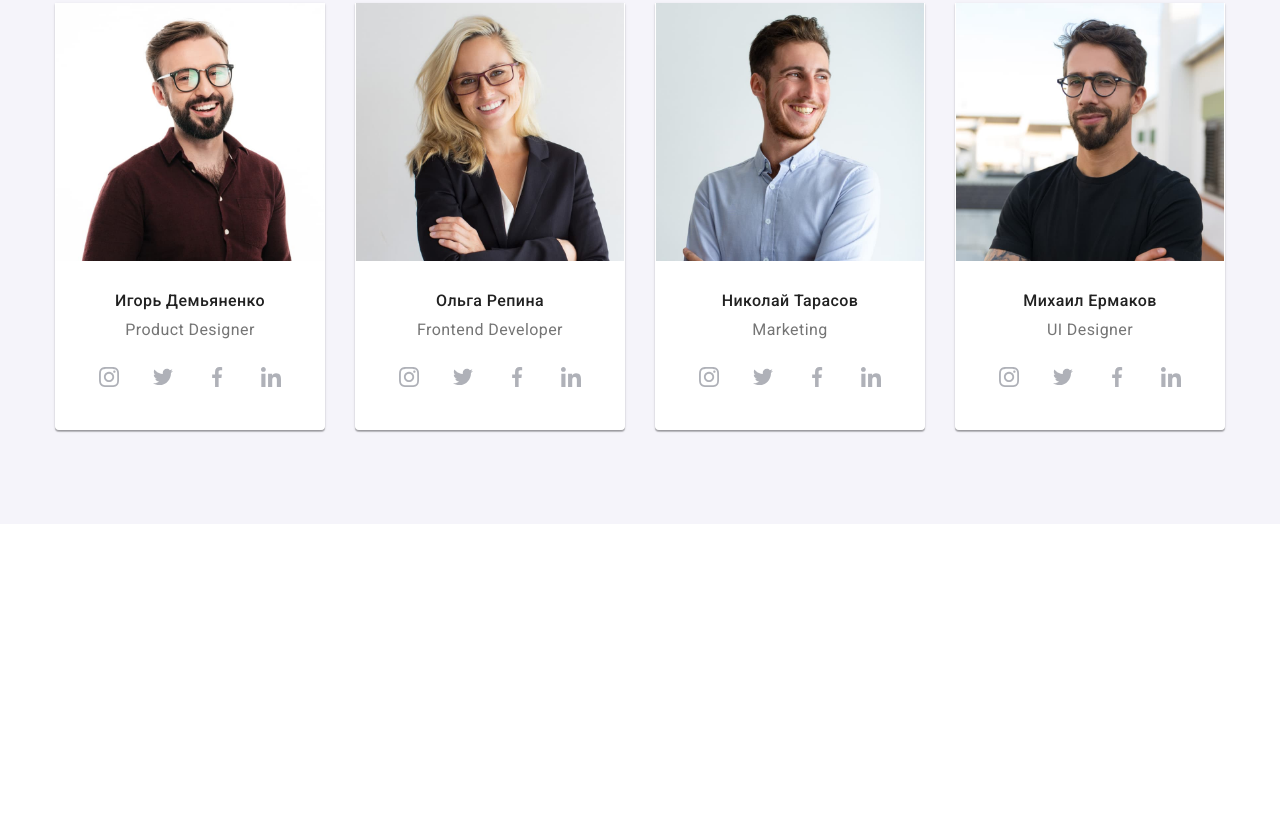
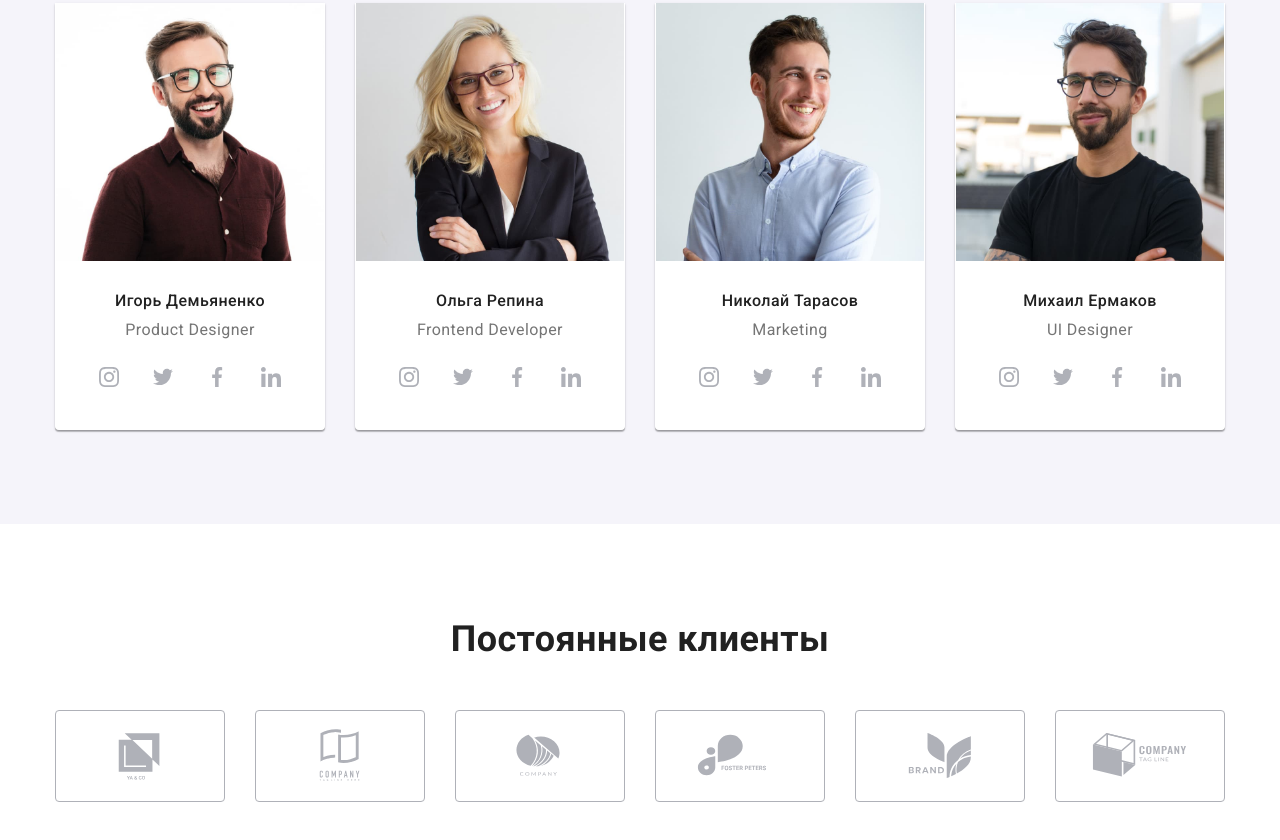
Before and after one commit to Yuliia-88/goit-markup-hw-08, a plain HTML site: page index.html in a window 1280 px wide. Shown: the part 1153-1993 px from the top of the page. Before the commit the page ends 1677 px from the top, so only its background shows below. Drawn offline with nearby package versions, Linux system fonts and the light colour scheme.

Commit message:
section_clients

```diff
--- a/index.html
+++ b/index.html
@@ -316,7 +316,7 @@
     </main>
 
     <!--Постоянные клиенты-->
-    <!-- <section class="clients">
+    <section class="clients">
         <div class="container">
             <h2 class="clients__title">Постоянные клиенты</h2>
             <ul class="clients-list list">
@@ -364,7 +364,7 @@
                 </li>
             </ul>
         </div>
-    </section> -->
+    </section>
 
     <!--Подвал страницы-->
     <!-- <footer class="footer">
--- a/sass/components/_clients.scss
+++ b/sass/components/_clients.scss
@@ -1,30 +1,47 @@
 //* ---------------------Постоянные клиенты-------------------- */
 .clients {
-    margin-top: 107px;
-    margin-bottom: 88px;
+    margin-top: 60px;
+    margin-bottom: 60px;
+    @media screen and (min-width: 1200px) {
+        margin-top: 94px;
+        margin-bottom: 94px;
+    }
     &__title {
-        margin-bottom: 50px;
+        margin-bottom: 30px;
         font-weight: 700;
-        font-size: 36px;
-        line-height: 1.17;
+        font-size: 28px;
+        line-height: 1.18;
         text-align: center;
+        @media screen and (min-width: 1200px) {
+            margin-bottom: 50px;
+            font-size: 36px;
+            line-height: 1.17;
+        }
     }
 }
 
 .clients-list {
     display: flex;
+    flex-wrap: wrap;
+    gap: 30px;
     justify-content: center;
     &__item {
-        margin-right: 30px;
-    }
-    &__item:last-child {
-        margin-right: 0;
+        // margin-right: 30px;
+        width: calc((100% - 30px) / 2);
+        height: 92px;
+        display: flex;
+        @media screen and (min-width: 768px) {
+            width: calc((100% - 2*30px) / 3);
+        }
+        @media screen and (min-width: 1200px) {
+            width: calc((100% - 5*30px) / 6);
+        }
     }
     &__link {
         display: inline-flex;
         color: var(--primary-color-icon);
-        width: 170px;
-        height: 92px;
+        width: 100%;
+        height: 100%;
         border: 1px solid rgba(175, 177, 184, 1);
         border-radius: 4px;
         justify-content: center;
```
Also changed, not shown: css/mail.css, css/mail.min.css, 2 other files.
